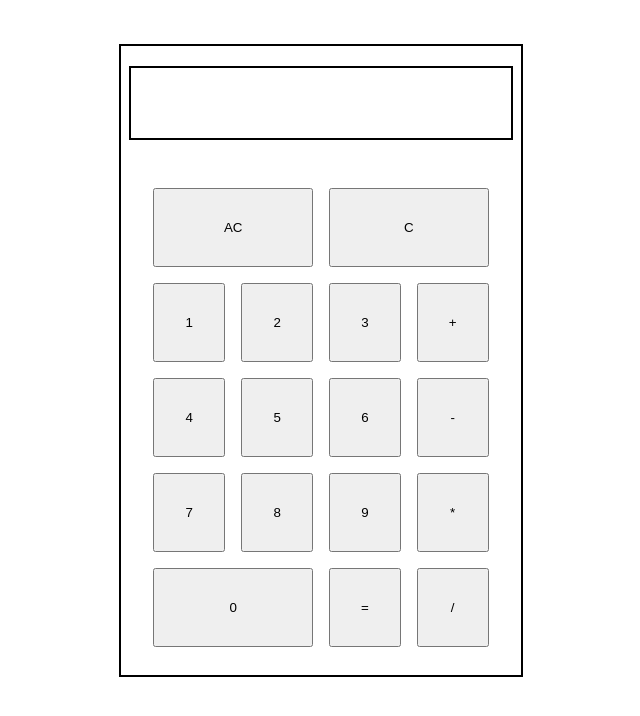
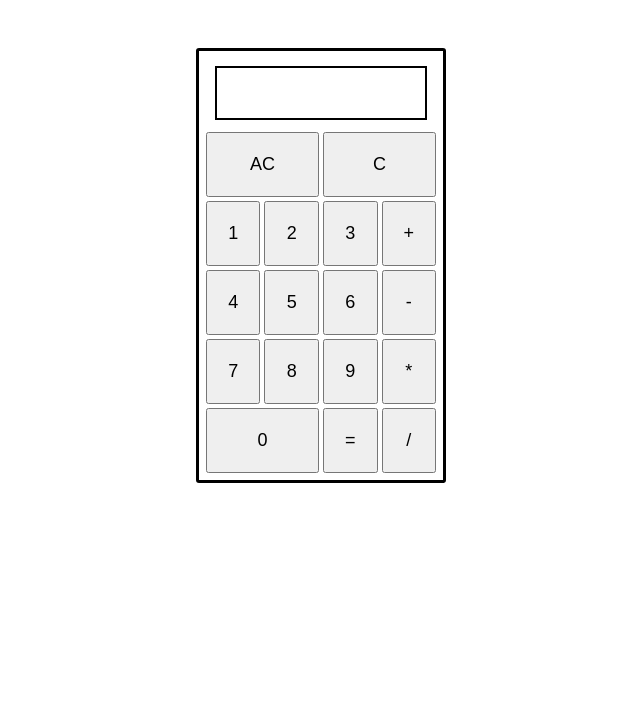
Before and after one commit to chocoisntlate/javascript-calc, a plain HTML site: page index.html in a window 1280 px wide. Shown: the whole page, without its empty margins (319-959 px from the left). Drawn offline with Linux system fonts and the light colour scheme.

Commit message:
horrible code but it is what it is.

```diff
--- a/script.js
+++ b/script.js
@@ -3,27 +3,32 @@ display = document.querySelector(".display")
 let showResult = false;
 
 buttons.addEventListener("click", function(e) {
+    const targetElem = e.target;
+
+
+    if (targetElem.classList.contains('buttons')) {
+        return;
+    }
     if (showResult) {
         display.textContent = '';
         showResult = false;
-
     }
-    if (e.target.classList.contains('num')) {
+    if (targetElem.classList.contains('num')) {
         displayFunction(e);
         return;
     }
 
-    if (e.target.textContent == "AC") {
+    if (targetElem.textContent == "AC") {
         display.textContent = "";
         return;
     }
-    if (e.target.textContent == "C") {
+    if (targetElem.textContent == "C") {
         display.textContent = display.textContent.slice(0, -1);
         return;
     }
 
     if (!includesOperator(display.textContent)) {
-        if (e.target.textContent != '=') {
+        if (targetElem.textContent != '=') {
         displayFunction(e);
         }
         return;
@@ -39,7 +44,7 @@ buttons.addEventListener("click", function(e) {
     b = Number(b);
 
     let addSign = true;
-    if (e.target.textContent == "=") {
+    if (targetElem.textContent == "=") {
         addSign = false;
         showResult = true;
     }
@@ -61,7 +66,7 @@ buttons.addEventListener("click", function(e) {
 
     }
     if (addSign) {
-        display.textContent += e.target.textContent;
+        display.textContent += targetElem.textContent;
     }
 
 }
--- a/style.css
+++ b/style.css
@@ -1,47 +1,55 @@
 body {
-
 }
 
 .main {
     display: flex;
     justify-content: center;
     align-items: center;
+    padding-top: 40px;
 
-    padding: 10px;
-    margin-top: 50px;
-    height: 75vh;
-    min-height: 500px;
 }
 
 .calculator {
-    border: 2px solid black;
-    width: 400px;
+    border: 3px solid black;
     display: flex;
+    padding: 5px;
+    border-radius: 3px;
+
     flex-direction: column;
     align-items: center;
     justify-content: center;
+
+    overflow: hidden;
 }
 
 .display {
-    min-height: 50px;
     border: 2px solid black;
-    margin: 20px;
-    min-width: 90%;
-    padding: 10px;
+
+    min-width: 85%;
+    height: 40px;
+    padding: 5px;
+    margin-bottom: 10px;
+    margin-top: 10px;
+    font-size: x-large;
+    align-self: center;
 
 }
 
 .buttons {
     display: grid;
     grid-template-columns: repeat(4, 1fr);
-    margin: 20px;
+    flex: 1;
+
 }
 .button {
-    padding: 30px;
-    margin: 8px;
+    padding: 20px;
     display: flex;
     align-items: center;
     justify-content: center;
+    font-size: large;
+    flex: 1;
+    margin: 2px;
+
 }
 
 .AC {
```
